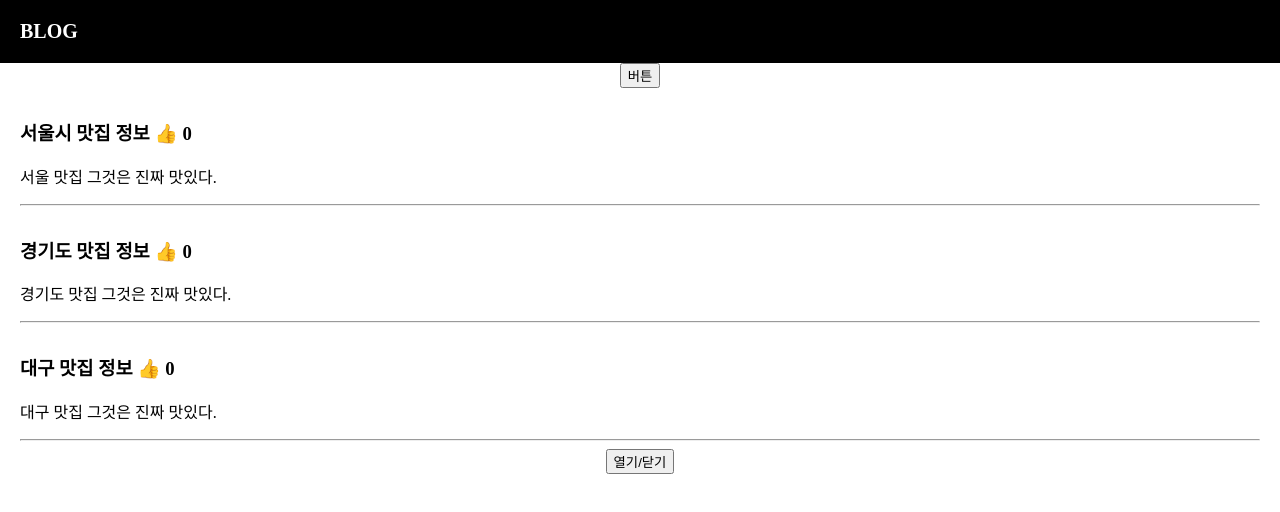
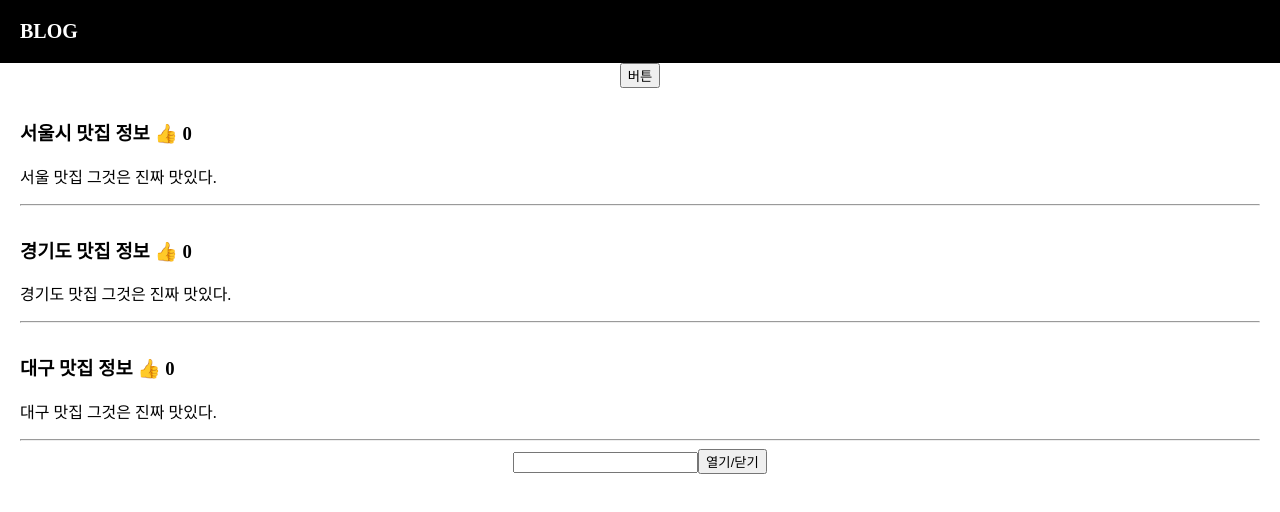
Before and after one commit to Kimchuljoong/react-practice-blog, a React (Create React App) app: page / in a window 1280 px wide. Shown: the top 512 px of the page. Built offline with nearby package versions, Linux system fonts and the light colour scheme.

Commit message:
input practice with useState

```diff
--- a/src/App.js
+++ b/src/App.js
@@ -9,6 +9,8 @@ function App() {
   let [like, setLike] = useState(0);
   let [modal, setModal] = useState(false);
   let [selected, setSelected] = useState(0);
+  let [inputData, setInputData] = useState("");
+
 
   function modiTitle() {
     let newTitles = [...titles]; // ... stread operator(전개 연산자) 이유는 모든 벼수는
@@ -24,14 +26,16 @@ function App() {
       <button onClick={ modiTitle }>버튼</button>
 
       { titles.map( (e, i) =>
-        (<div className="list" onClick={() => {setSelected(i)} }>
+        (<div className="list" key={i} onClick={ () => {setSelected(i) } }>
           <h3> { e } <span onClick={ () => { setLike(like + 1) } }>👍</span> { like } </h3>
           <p> { contents[i] } </p>
           <hr/>
         </div>)
       ) }
 
-      <button onClick={ () => { setModal(!modal); } }>열기/닫기</button>
+      <input onChange={ (e) => { setInputData(e.target.value) } }/>
+
+      <button onClick={ () => { setModal(!modal) } }>열기/닫기</button>
 
       { modal === true ? <Modal titles={titles} contents={contents} selected={selected} /> : null }
 
```
